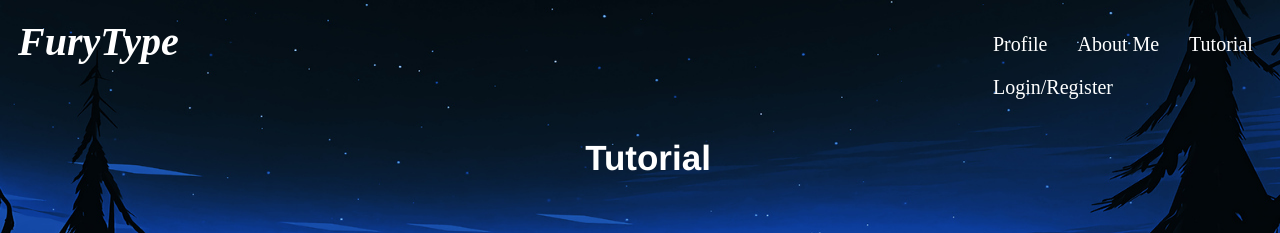
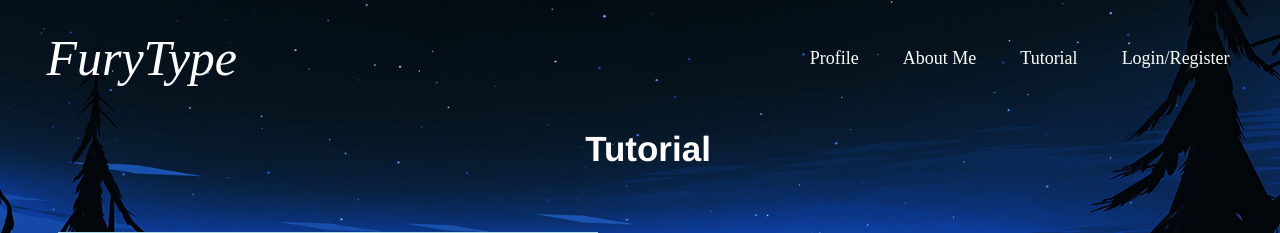
Before and after one commit to lakshmitanmay/FuryType, a PHP site: page /HTML/tutorial.html in a window 1280 px wide. Shown: the top 233 px of the page. Run offline with PHP 8.4, Linux system fonts and the light colour scheme.

Commit message:
upgrade nav bar

```diff
--- a/CSS/tutorial_styles.css
+++ b/CSS/tutorial_styles.css
@@ -24,33 +24,52 @@
     color: blue;
 }
 
-#first_heading {
-    font-size: 40px;
+
+li, a {
+    font-family: 'Futura', serif;
+    font-weight: 500;
+    font-size: 18px;
+    text-decoration: none;
+}
+
+header {
+    display: flex;
+    justify-content: space-between;
+    align-items: center;
+    padding: 0px 3%;
+}
+
+.logo {
+    font-size: 50px;
     font-family: 'Futura', serif;
     font-style: italic;
-    float: left;
-    margin-top: auto;
-    padding: 10px;
 }
 
-
-ul {
-    list-style-type: none;
-    font-size: 20px;
-    margin-top: auto;
-    margin-left: 960px;
-    padding: 15px;
+.topnav ul {
+    /*overflow: hidden;*/
+    list-style: none;
 }
 
-ul a{
-    float: left;
-    padding: 10px;
-    margin-top: auto;
-    margin-right: 10px;
+/* Style the topnav links */
+.topnav ul li {
+    display: inline-block;
+    padding: 0px 20px;
+}
+
+/* Change color on hover */
+.topnav ul li a {
+    transition: all 0.3s ease 0s;
+    color: white;
+}
+
+.topnav ul li a:hover {
+    padding: 15px 17px;
+    border-radius: 25px;
+    background-color: orange;
 }
 
 #second_heading {
-    margin-top: 100px;
+    margin-top: 20px;
     font-family: 'Helvetica Neue', serif;
     text-align: center;
     font-size: 35px
--- a/HTML/tutorial.html
+++ b/HTML/tutorial.html
@@ -9,13 +9,17 @@
 
 <body>
 <header>
-    <h1 id="first_heading"><a href="../index.html">FuryType</a></h1>
+    <h1><a class="logo" href="../index.html">FuryType</a></h1>
 
-    <ul>
-        <li><a href="profile.html">Profile</a><a href="https://lakshmitanmay.github.io">About Me</a></li>
-        <li><a href="tutorial.html">Tutorial</a></li>
-        <li><a href="register.html" >Login/Register</a></li>
-    </ul>
+    <div class="topnav">
+        <ul>
+            <li><a href="profile.html">Profile</a></li>
+            <li><a href="https://lakshmitanmay.github.io">About Me</a></li>
+            <li><a href="tutorial.html">Tutorial</a></li>
+            <li><a href="register.html">Login/Register</a></li>
+        </ul>
+    </div>
+
 </header>
 
 
```
Also changed, not shown: CSS/index_styles.css (+36 -17 lines), CSS/register.css (+35 -16 lines), HTML/profile.html (+59 -4 lines), HTML/register.html (+10 -6 lines), index.html (+10 -7 lines).
